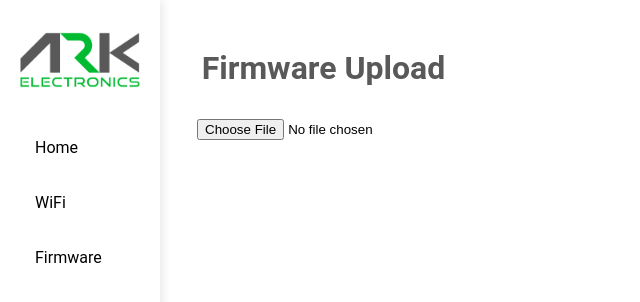
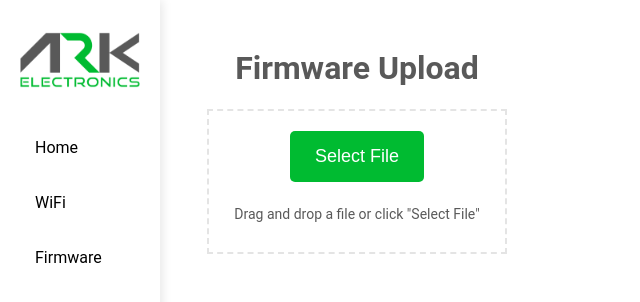
Before and after one commit to ARK-Electronics/ARK-UI, a Vue app in the folder pilot-portal/: page /firmware-upload in a window 1280 px wide. Shown: the top 302 px of the page, without its empty margins (0-640 px from the left). Built offline with nearby package versions, Linux system fonts and the light colour scheme; no server answers.

Commit message:
improve firmware update style

```diff
--- a/pilot-portal/src/components/FirmwareUpload.vue
+++ b/pilot-portal/src/components/FirmwareUpload.vue
@@ -1,12 +1,17 @@
 <template>
   <div class="upload-container">
     <h1>Firmware Upload</h1>
-    <input type="file" @change="handleFileUpload" />
+    <div class="file-upload-wrapper" @dragover.prevent="dragOverHandler" @drop.prevent="dropHandler" @dragleave.prevent="dragLeaveHandler">
+      <input type="file" @change="handleFileUpload" class="file-input"/>
+      <button class="file-select-btn">Select File</button>
+      <p class="hint-text">{{ file ? `${file.name}` : 'Drag and drop a file or click "Select File"' }}</p>
+    </div>
     <progress v-if="isUploading" :value="progress" max="100"></progress>
     <p v-if="file">{{ statusMessage }}</p>
-    <button v-if="file" @click="uploadFirmware">Upload Firmware</button>
+    <button v-if="file" @click="uploadFirmware" class="upload-btn">Upload Firmware</button>
   </div>
 </template>
+
 
 <script>
 import axios from 'axios';
@@ -24,49 +29,51 @@ export default {
     };
   },
   mounted() {
-    this.socket = io('http://localhost:3000'); // Ensure this matches your server
-    this.socket.on('connect', () => {
-      console.log(`Connected with Socket ID: ${this.socket.id}`); // Log the socket ID
-    });
-    this.socket.on('progress', (data) => {
+    this.socket = io('http://localhost:3000');
+    this.socket.on('connect', () => console.log(`Connected with Socket ID: ${this.socket.id}`));
+    this.socket.on('progress', data => {
       this.progress = data.percent;
       this.statusMessage = `${data.status} ${data.percent.toFixed(2)}%`;
     });
-    this.socket.on('completed', (message) => {
+    this.socket.on('completed', message => {
       this.statusMessage = message.message;
-      this.isUploading = false; // Reset uploading state on completion
+      this.isUploading = false;
     });
-    this.socket.on('error', (error) => {
+    this.socket.on('error', error => {
       this.statusMessage = `Error: ${error.message}`;
       console.error('Error:', error);
-      this.isUploading = false; // Reset uploading state on error
+      this.isUploading = false;
     });
-  },
-  beforeUnmount() {
-    if (this.socket) {
-      this.socket.disconnect();
-    }
   },
   methods: {
     handleFileUpload(event) {
       this.file = event.target.files[0];
     },
+    dragOverHandler(event) {
+      event.currentTarget.style.background = '#f3f3f3';  // Highlight
+    },
+    dragLeaveHandler(event) {
+      event.currentTarget.style.background = 'none';  // Remove highlight
+    },
+    dropHandler(event) {
+      this.file = event.dataTransfer.files[0];
+      this.handleFileUpload({ target: { files: event.dataTransfer.files } });
+    },
     async uploadFirmware() {
       if (!this.file) return;
-      this.isUploading = true;  // Set uploading state to true when upload starts
+      this.isUploading = true;
       const formData = new FormData();
       formData.append('firmware', this.file);
-      formData.append('socketId', this.socket.id); // Append the socket ID to FormData
+      formData.append('socketId', this.socket.id);
       try {
         const response = await axios.post('/api/firmware-upload', formData, {
           headers: {'Content-Type': 'multipart/form-data'}
         });
-        console.log('result:', response.data);
         this.statusMessage = response.data.message;
       } catch (error) {
         console.error('Upload failed', error.response.data);
         this.statusMessage = `Upload failed: ${error.response.data}`;
-        this.isUploading = false; // Reset uploading state on failure
+        this.isUploading = false;
       }
     },
   }
@@ -84,19 +91,73 @@ h1 {
   flex-direction: column;
   align-items: center;
   padding: 20px;
+  width: 320px;
 }
-input[type="file"] {
-  margin: 10px 0;
+
+.file-upload-wrapper {
+  border: 2px dashed var(--ark-color-black-shadow);
+  padding: 20px;
+  width: 80%;
+  position: relative;
+  display: flex;
+  flex-direction: column;
+  align-items: center;
+  justify-content: center;
 }
-button {
-  padding: 10px 20px;
-  font-size: 16px;
+
+.file-input {
+  opacity: 0;
+  width: 100%;
+  height: 100%;
+  position: absolute;
   cursor: pointer;
-  color: var(--ark-color-black-bold);
 }
+
+.file-select-btn, .upload-btn {
+  padding: 15px 25px;
+  font-size: 18px;
+  cursor: pointer;
+  background-color: var(--ark-color-green);
+  color: white;
+  border: none;
+  border-radius: 5px;
+  margin-bottom: 10px;
+  transition: background-color 0.3s ease;
+}
+
+.file-select-btn:hover, .upload-btn:hover {
+  background-color: var(--ark-color-green-hover);
+}
+
+.hint-text, p {
+  font-size: 14px;
+  color: var(--ark-color-black);
+  margin-bottom: 10px;
+}
+
 progress {
   width: 100%;
   height: 20px;
   margin: 10px 0;
+  background-color: var(--ark-color-grey-light); /* Light grey background */
+  border-radius: 10px;
+  border: 2px solid var(--ark-color-black-shadow); /* Add a border with a subtle color */
+  overflow: hidden; /* Ensures the inner bar doesn't overlap the border on the radius */
 }
+
+progress::-webkit-progress-bar {
+  background-color: transparent; /* Transparent background for the track */
+  border-radius: 10px;
+}
+
+progress::-webkit-progress-value {
+  background-color: var(--ark-color-green); /* Main progress color */
+  border-radius: 10px; /* Rounded corners for the progress value */
+}
+
+progress::-moz-progress-bar {
+  background-color: var(--ark-color-green); /* Main progress color */
+  border-radius: 10px;
+}
+
 </style>
```
